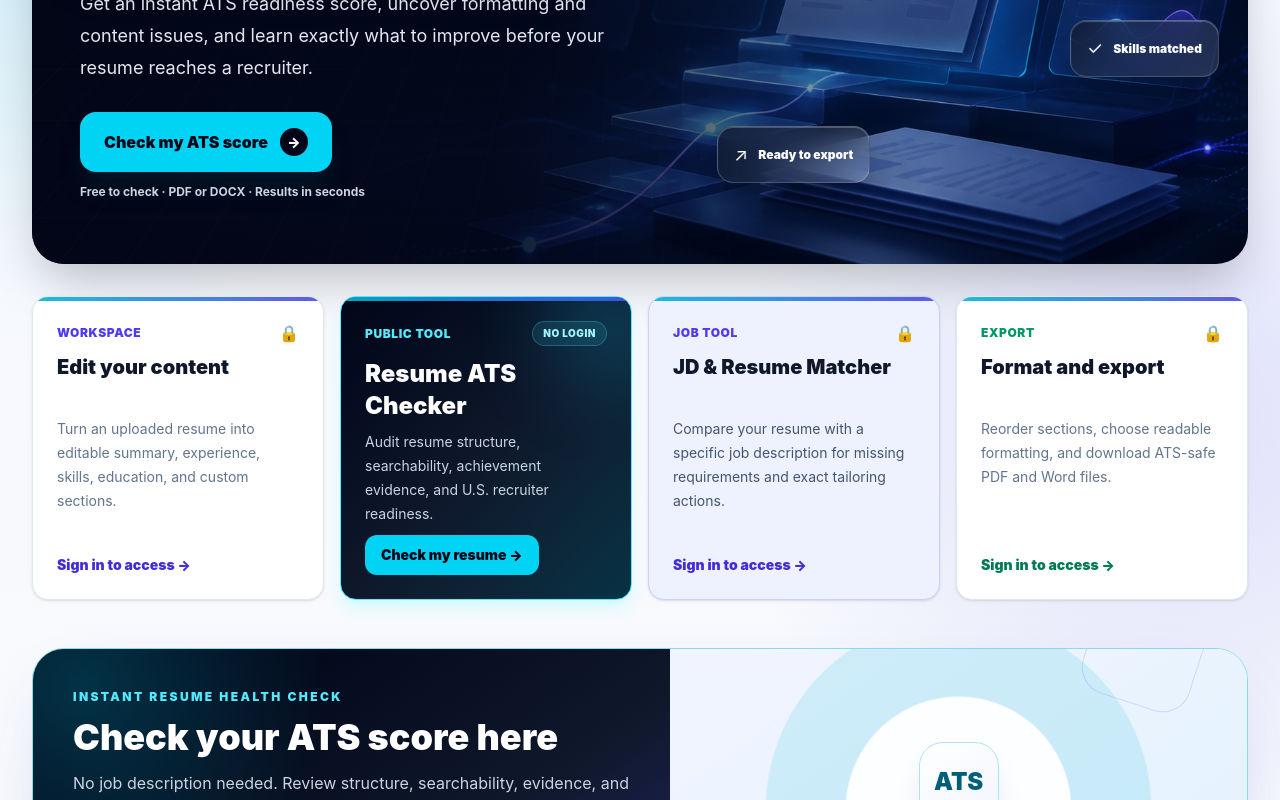
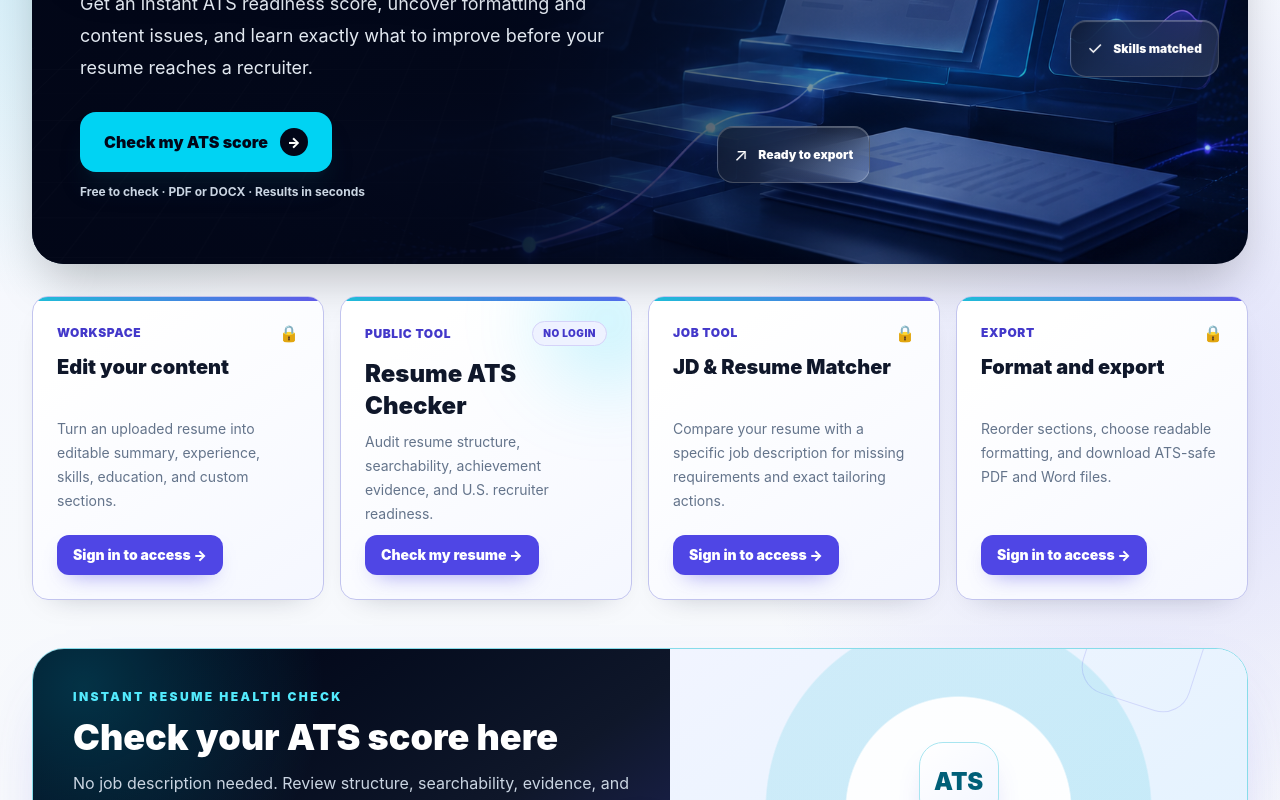
Before and after one commit to makwana-prateek23/ResumeIQ, a React (Vite) app in the folder client/: page / in a window 1280 px wide. Shown: the part 466-1266 px from the top of the page. Built offline with nearby package versions, Linux system fonts and the light colour scheme; no server answers.

Commit message:
feat: enhance service card styles with new gradients, colors, and hover effects for improved visual appeal

```diff
--- a/client/src/index.css
+++ b/client/src/index.css
@@ -144,6 +144,10 @@ article.shadow-2xl .flex.flex-wrap.justify-between > span:last-child {
   min-height: 19rem;
   flex-direction: column;
   overflow: hidden;
+  border-color: color-mix(in srgb, var(--accent-solid) 22%, #e2e8f0);
+  background: linear-gradient(145deg, #fff 18%, color-mix(in srgb, var(--accent-soft-bg) 60%, white));
+  color: #0f172a;
+  box-shadow: 0 12px 30px -22px rgba(15, 23, 42, .38);
   transition: transform .32s cubic-bezier(.2,.8,.2,1), box-shadow .32s ease, border-color .32s ease;
 }
 .service-card::before {
@@ -156,8 +160,29 @@ article.shadow-2xl .flex.flex-wrap.justify-between > span:last-child {
 }
 .service-card::after { content: ""; position: absolute; inset: 0; border-radius: inherit; pointer-events: none; opacity: 0; box-shadow: inset 0 0 0 1px rgba(99,102,241,.28), inset 0 -5rem 7rem -7rem color-mix(in srgb, var(--accent-solid) 24%, transparent); transition: opacity .32s ease; }
 .service-card > .relative { display: flex; min-height: 100%; flex: 1; flex-direction: column; }
+.service-card h2 { color: #0f172a; }
+.service-card p { color: #64748b; }
+.service-card > div:first-child span:first-child,
+.service-card > .relative > div:first-child span:first-child { color: var(--accent-soft-text); }
+.service-card > .relative > div:first-child > span:last-child {
+  border-color: color-mix(in srgb, var(--accent-solid) 24%, white);
+  background: var(--accent-soft-bg);
+  color: var(--accent-soft-text);
+}
 .service-card > span:last-child,
-.service-card > .relative > span:last-child { align-self: flex-start; margin-top: auto; }
+.service-card > .relative > span:last-child {
+  display: inline-flex;
+  align-self: flex-start;
+  align-items: center;
+  margin-top: auto;
+  border-radius: .75rem;
+  background: var(--accent-solid);
+  padding: .625rem 1rem;
+  color: var(--accent-contrast);
+  box-shadow: 0 10px 22px -12px color-mix(in srgb, var(--accent-solid) 65%, transparent);
+}
+.service-card:hover > span:last-child,
+.service-card:hover > .relative > span:last-child { background: var(--accent-solid-hover); color: var(--accent-contrast); }
 .service-card:hover { transform: translateY(-8px); box-shadow: 0 24px 50px -16px color-mix(in srgb, var(--accent-solid) 30%, rgba(15,23,42,.16)); }
 .service-card:hover::after { opacity: 1; }
 @media (min-width: 1280px) {
```
